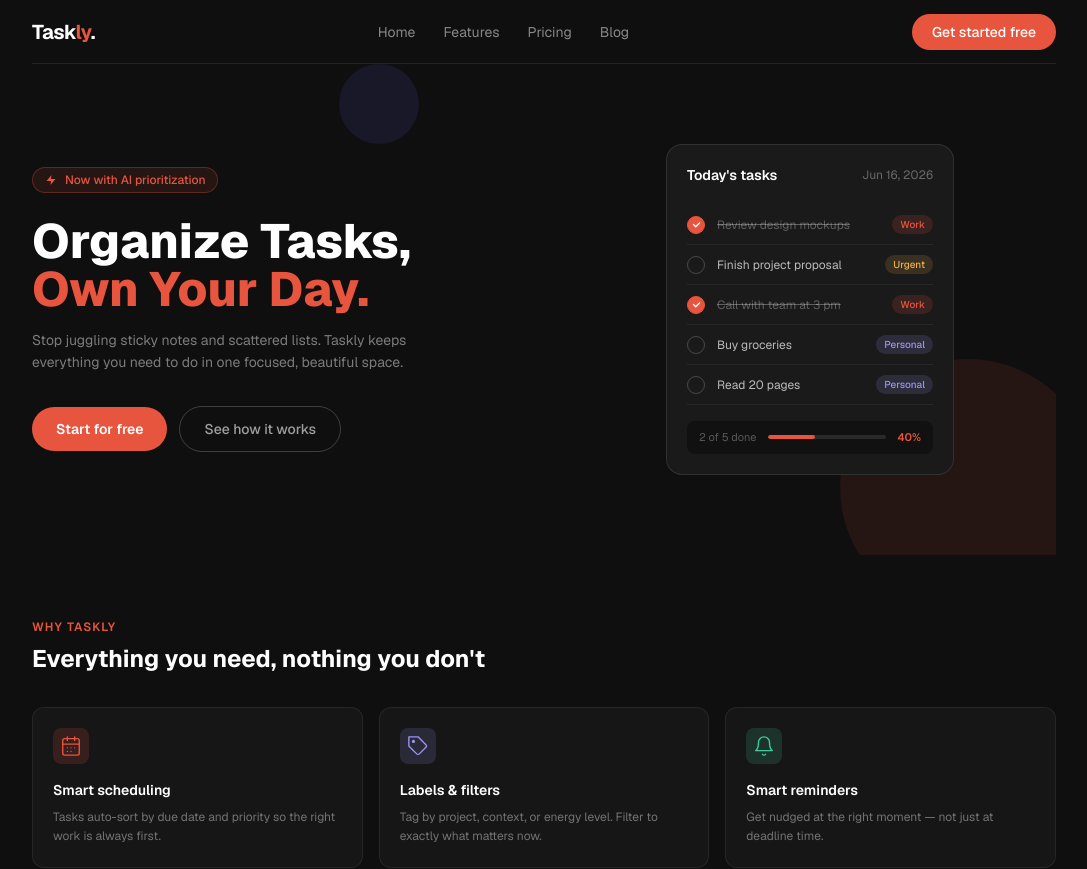
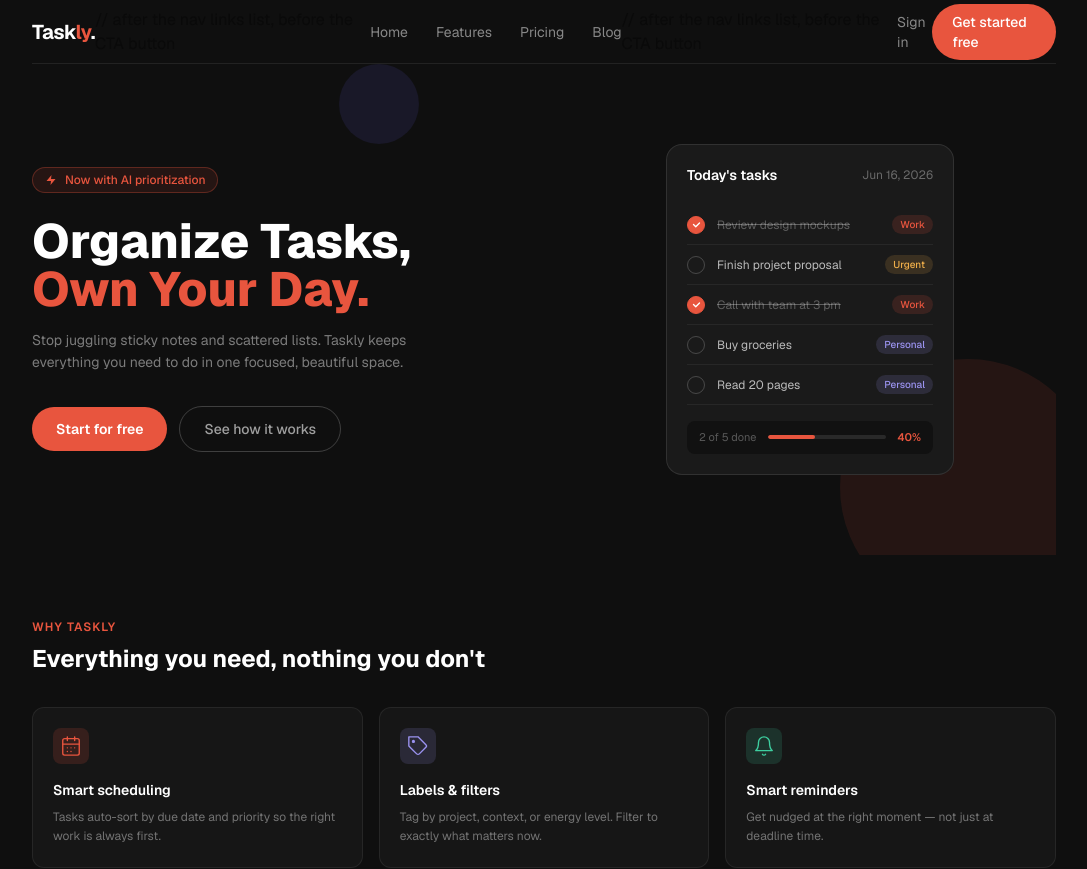
Before and after one commit to shivamkoder/nextjs-with-supabase, a Next.js app: page / in a window 1280 px wide. Shown: the top 869 px of the page, without its empty margins (96-1183 px from the left). Built offline with nearby package versions, Linux system fonts and the light colour scheme.

Commit message:
Add 'Sign in' link to navbar
Added a 'Sign in' link before the CTA button in the navbar.

```diff
--- a/components/navbar.tsx
+++ b/components/navbar.tsx
@@ -7,6 +7,8 @@ export function Navbar() {
       <Link href="/" className="text-xl font-bold text-white tracking-tight">
         Task<span className="text-[#e8553e]">ly</span>.
       </Link>
+      // after the nav links list, before the CTA button
+
 
       {/* Links */}
       <ul className="hidden md:flex items-center gap-7 list-none">
@@ -23,6 +25,14 @@ export function Navbar() {
       </ul>
 
       {/* CTA */}
+      // after the nav links list, before the CTA button
+      <Link
+        href="/auth/login"
+        className="text-sm text-white/50 hover:text-white transition-colors"
+      >
+        Sign in
+      </Link>
+
       <Link
         href="/auth/sign-up"
         className="rounded-full bg-[#e8553e] px-5 py-2 text-sm font-medium text-white hover:bg-[#d4442d] transition-colors"
```
